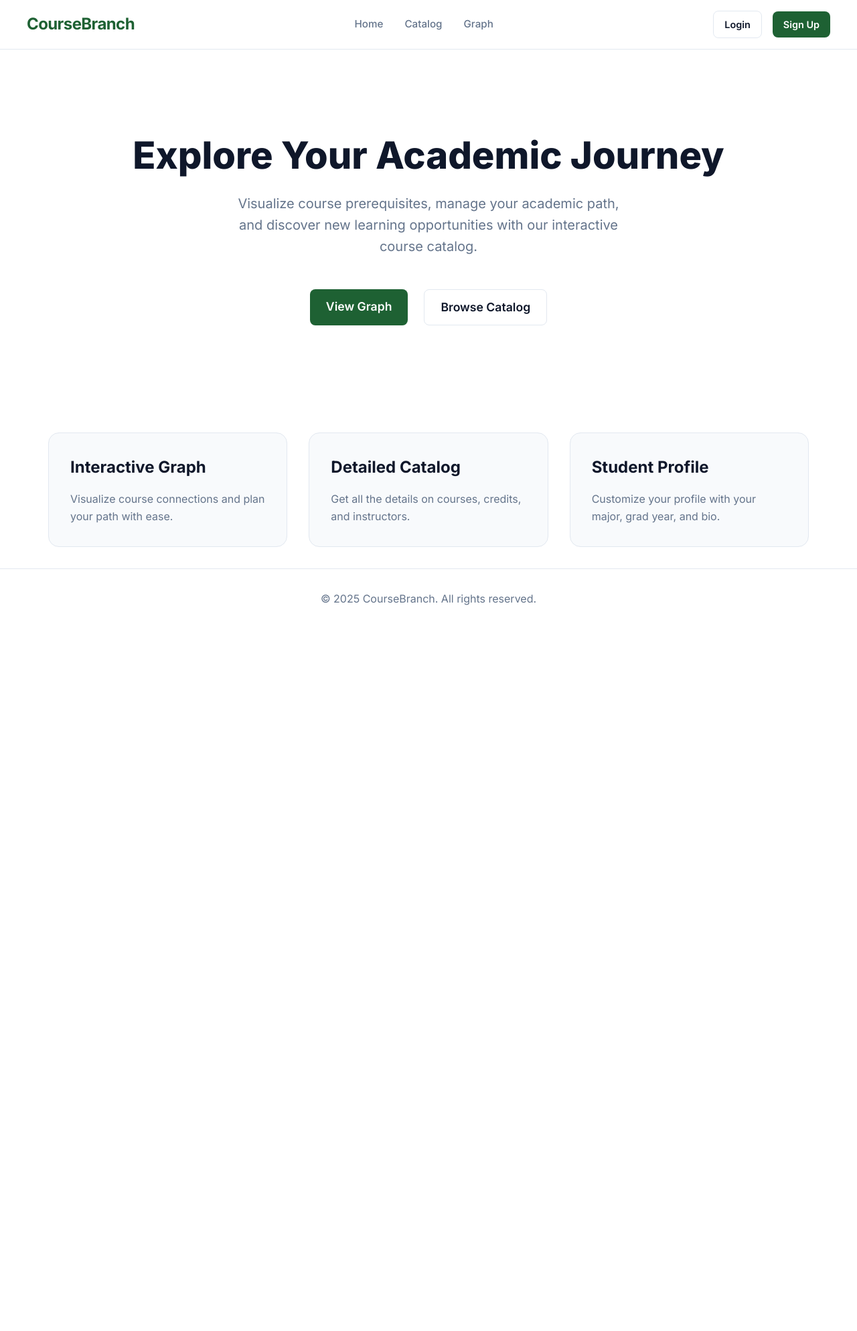
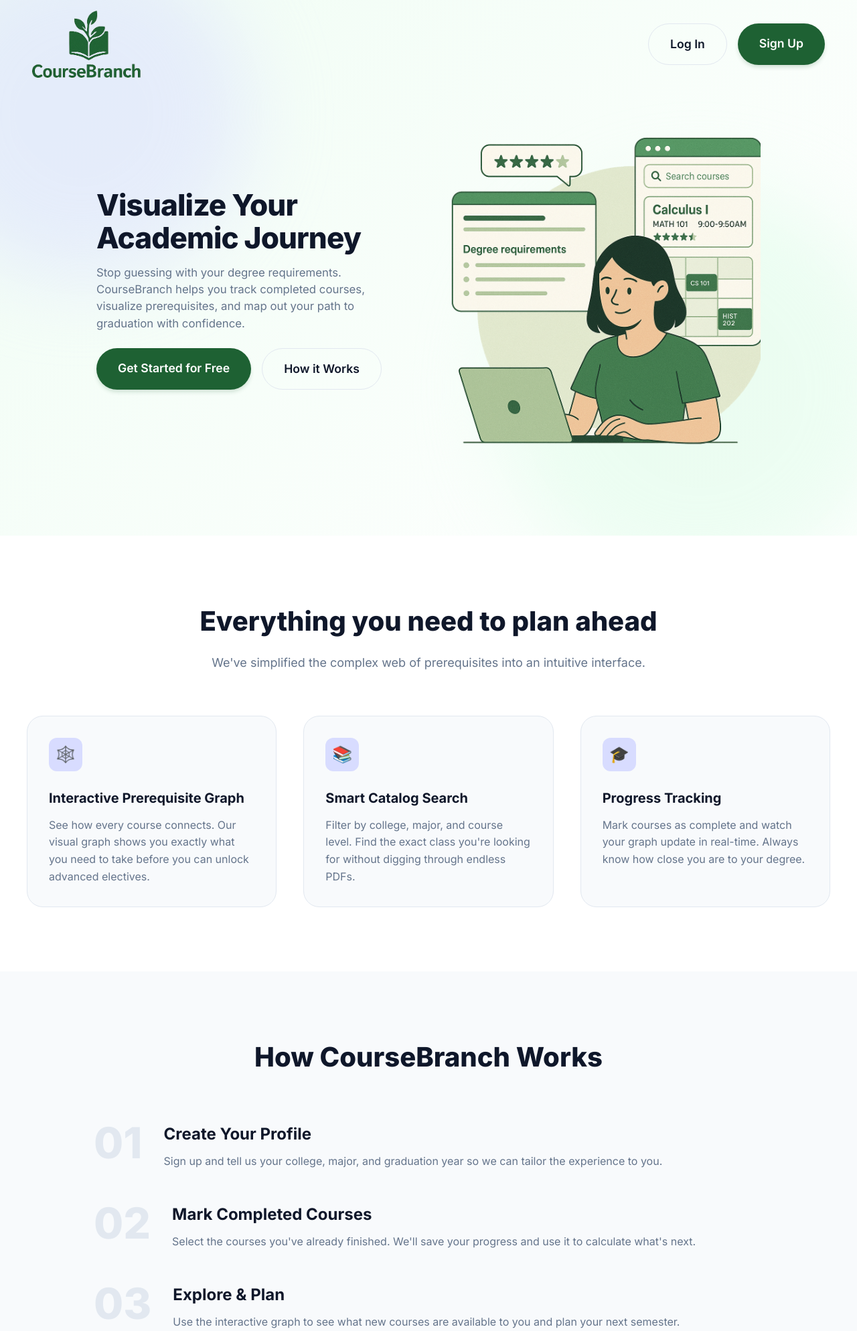
Before and after one commit to Valaki318/coursebranch, a Django app: page / in a window 1280 px wide. Shown: the top 1988 px of the page at 67% size. Before the commit the page ends 904 px from the top, so only its background shows below. Run offline with Django 5.2, Linux system fonts and the light colour scheme.

Commit message:
Add landing page for anonymous users

```diff
--- a/coursebranch/accounts/views.py
+++ b/coursebranch/accounts/views.py
@@ -71,8 +71,10 @@ def logout_view(request):
 
 
 def home_view(request):
-    """Simple home page with or without login"""
-    return render(request, 'home.html')
+    """Landing page for anonymous users; redirects logged-in users."""
+    if request.user.is_authenticated:
+        return redirect('catalog')
+    return render(request, 'landing.html')
 
 
 @login_required
--- a/coursebranch/catalog/views.py
+++ b/coursebranch/catalog/views.py
@@ -5,6 +5,7 @@ from django.db.models import Q
 from .models import Course, Review
 from django.contrib.auth.decorators import login_required
 
+@login_required
 def course_detail_view(request, code):
     course = get_object_or_404(Course, code=code)
     filter_type = request.GET.get('filter', 'all')
@@ -88,6 +89,7 @@ def _get_major_query(major_source):
 
     return query
 
+@login_required
 def catalog_view(request):
     # Get filter parameter (default to 'all')
     filter_type = request.GET.get('filter', 'all')
@@ -145,6 +147,7 @@ def catalog_view(request):
         "user_courses": user_courses
     })
 
+@login_required
 def course_tree_view(request):
     """Renders the static HTML page for the Cytoscape graph."""
     return render(request, "catalog/tree_cytoscape.html")
@@ -162,6 +165,7 @@ def _derive_course_level(code: str) -> str:
     bucket = min(500, (number // 100) * 100)
     return str(bucket)
 
+@login_required
 def course_graph_json(request):
     """Returns the JSON data for the Cytoscape graph."""
     major_query = request.GET.get('major')
@@ -238,6 +242,7 @@ def course_graph_json(request):
 
     return JsonResponse({"elements": {"nodes": nodes, "edges": edges}})
 
+@login_required
 def add_course(request):
     if request.method == "POST" and request.user.is_authenticated:
         course = Course.objects.get(code=request.POST.get("code"))
@@ -245,6 +250,7 @@ def add_course(request):
         prof.completed_courses.add(course)
         return JsonResponse({"status": "ok"})
 
+@login_required
 def remove_course(request):
     if request.method == "POST" and request.user.is_authenticated:
         course = Course.objects.get(code=request.POST.get("code"))
--- /dev/null
+++ b/coursebranch/static/css/landing.css
@@ -0,0 +1,337 @@
+/* Landing Page Specific Styles */
+
+/* Hide the default header as we'll build a custom one for the landing page */
+.landing-page header {
+    display: none;
+}
+
+.landing-page main {
+    max-width: 100%;
+    padding: 0;
+    overflow-x: hidden;
+}
+
+/* Custom Landing Header */
+.landing-header {
+    position: absolute;
+    top: 0;
+    left: 0;
+    right: 0;
+    display: flex;
+    justify-content: space-between;
+    align-items: center;
+    padding: 1rem 3rem; /* Increased padding left/right to 3rem */
+    max-width: 1400px;
+    margin: 0 auto;
+    z-index: 10;
+}
+
+.landing-logo {
+    display: flex;
+    align-items: center;
+    gap: 0.75rem;
+    font-size: 1.5rem;
+    font-weight: 800;
+    color: var(--dark-emerald);
+    text-decoration: none;
+}
+
+.landing-logo img {
+    height: 100px;
+    width: auto;
+    margin: 0;
+    padding: 0;
+    display: block;
+}
+
+.landing-nav {
+    display: flex;
+    gap: 1rem;
+}
+
+/* Hero Section */
+.hero-section {
+    position: relative;
+    padding: 6rem 2rem 2rem; /* Reduced bottom padding further */
+    background: linear-gradient(135deg, #f0fdf4 0%, #ffffff 100%);
+    overflow: hidden;
+    display: flex;
+    align-items: center;
+    min-height: 100vh;
+    box-sizing: border-box; /* Ensure padding is included in height */
+}
+
+.hero-container {
+    max-width: 1100px; /* Slightly reduced max-width to make content tighter */
+    margin: 0 auto;
+    display: grid;
+    grid-template-columns: 1fr 1fr;
+    gap: 2rem;
+    align-items: center;
+    z-index: 1;
+}
+
+.hero-content h1 {
+    font-size: 2.75rem; /* Slightly smaller font size */
+    line-height: 1.1;
+    margin-bottom: 1rem;
+    color: var(--text-color);
+    font-weight: 900;
+    letter-spacing: -0.02em;
+}
+
+.hero-content p {
+    font-size: 1.05rem; /* Slightly smaller font size */
+    color: var(--text-muted);
+    margin-bottom: 1.5rem;
+    max-width: 450px;
+    line-height: 1.5;
+}
+
+.hero-buttons {
+    display: flex;
+    gap: 1rem;
+    flex-wrap: wrap;
+}
+
+.btn-landing-primary {
+    background-color: var(--primary-color);
+    color: white;
+    padding: 1rem 2rem;
+    border-radius: 50px;
+    font-weight: 600;
+    font-size: 1.1rem;
+    transition: transform 0.2s, box-shadow 0.2s;
+    box-shadow: 0 4px 6px -1px rgba(30, 97, 51, 0.2);
+}
+
+.btn-landing-primary:hover {
+    transform: translateY(-2px);
+    box-shadow: 0 10px 15px -3px rgba(30, 97, 51, 0.3);
+    background-color: var(--primary-hover);
+}
+
+.btn-landing-secondary {
+    background-color: transparent;
+    color: var(--text-color);
+    padding: 1rem 2rem;
+    border-radius: 50px;
+    font-weight: 600;
+    font-size: 1.1rem;
+    border: 1px solid var(--border-color);
+    transition: all 0.2s;
+}
+
+.btn-landing-secondary:hover {
+    background-color: white;
+    border-color: var(--text-muted);
+}
+
+.hero-image {
+    position: relative;
+}
+
+.hero-image img {
+    width: 100%;
+    height: auto;
+    max-width: 480px; /* Further reduced max-width */
+}
+
+
+/* Blob Backgrounds */
+.blob {
+    position: absolute;
+    border-radius: 50%;
+    filter: blur(60px);
+    opacity: 0.5;
+    z-index: 0;
+}
+
+.blob-1 {
+    top: -10%;
+    left: -10%;
+    width: 500px;
+    height: 500px;
+    background-color: var(--periwinkle);
+}
+
+.blob-2 {
+    bottom: -10%;
+    right: -5%;
+    width: 600px;
+    height: 600px;
+    background-color: #dcfce7; /* Light emerald */
+}
+
+/* Features Section */
+.features-section {
+    padding: 6rem 2rem;
+    background-color: white;
+}
+
+.section-header {
+    text-align: center;
+    margin-bottom: 4rem;
+    max-width: 700px;
+    margin-left: auto;
+    margin-right: auto;
+}
+
+.section-header h2 {
+    font-size: 2.5rem;
+    font-weight: 800;
+    margin-bottom: 1rem;
+    color: var(--text-color);
+}
+
+.section-header p {
+    font-size: 1.125rem;
+    color: var(--text-muted);
+}
+
+.features-grid {
+    display: grid;
+    grid-template-columns: repeat(auto-fit, minmax(300px, 1fr));
+    gap: 2.5rem;
+    max-width: 1200px;
+    margin: 0 auto;
+}
+
+.feature-card {
+    padding: 2rem;
+    border-radius: 1.5rem;
+    background-color: var(--surface-color);
+    border: 1px solid var(--border-color);
+    transition: transform 0.2s;
+}
+
+.feature-card:hover {
+    transform: translateY(-5px);
+    border-color: var(--primary-color);
+}
+
+.feature-icon {
+    width: 50px;
+    height: 50px;
+    background-color: var(--periwinkle);
+    color: var(--primary-color);
+    border-radius: 12px;
+    display: flex;
+    align-items: center;
+    justify-content: center;
+    margin-bottom: 1.5rem;
+    font-size: 1.5rem;
+}
+
+.feature-card h3 {
+    font-size: 1.25rem;
+    font-weight: 700;
+    margin-bottom: 0.75rem;
+}
+
+/* How It Works */
+.how-it-works {
+    padding: 6rem 2rem;
+    background-color: #f8fafc;
+}
+
+.steps-container {
+    max-width: 1000px;
+    margin: 0 auto;
+    display: grid;
+    gap: 3rem;
+}
+
+.step {
+    display: flex;
+    gap: 2rem;
+    align-items: flex-start;
+}
+
+.step-number {
+    font-size: 4rem;
+    font-weight: 900;
+    line-height: 1;
+    color: #e2e8f0;
+    flex-shrink: 0;
+}
+
+.step-content h3 {
+    font-size: 1.5rem;
+    font-weight: 700;
+    margin-bottom: 0.5rem;
+    color: var(--text-color);
+}
+
+.step-content p {
+    color: var(--text-muted);
+}
+
+/* CTA Section */
+.cta-section {
+    padding: 6rem 2rem;
+    text-align: center;
+    background-color: var(--dark-emerald);
+    color: white;
+}
+
+.cta-container {
+    max-width: 800px;
+    margin: 0 auto;
+}
+
+.cta-container h2 {
+    font-size: 2.5rem;
+    margin-bottom: 1.5rem;
+}
+
+.cta-container p {
+    font-size: 1.25rem;
+    margin-bottom: 2.5rem;
+    opacity: 0.9;
+}
+
+.btn-cta-white {
+    background-color: white;
+    color: var(--dark-emerald);
+    padding: 1rem 2.5rem;
+    border-radius: 50px;
+    font-weight: 700;
+    font-size: 1.1rem;
+    display: inline-block;
+    transition: transform 0.2s;
+}
+
+.btn-cta-white:hover {
+    transform: scale(1.05);
+    background-color: #f0fdf4;
+}
+
+/* Responsive */
+@media (max-width: 768px) {
+    .hero-container {
+        grid-template-columns: 1fr;
+        text-align: center;
+        gap: 3rem;
+    }
+
+    .hero-content p {
+        margin-left: auto;
+        margin-right: auto;
+    }
+
+    .hero-buttons {
+        justify-content: center;
+    }
+
+    .hero-content h1 {
+        font-size: 2.5rem;
+    }
+
+    .hero-image {
+        order: -1; /* Image on top on mobile? Or keep bottom? */
+        /* Keeping bottom by default, but let's make it smaller */
+        max-width: 300px;
+        margin: 0 auto;
+    }
+}
--- a/coursebranch/templates/base.html
+++ b/coursebranch/templates/base.html
@@ -18,9 +18,10 @@
             <a href="{% url 'home' %}" class="logo">CourseBranch</a>
 
             <nav class="nav-links">
-                <a href="{% url 'home' %}" class="nav-link">Home</a>
-                <a href="/catalog/" class="nav-link">Catalog</a>
-                <a href="/catalog/tree/" class="nav-link">Graph</a>
+                {% if user.is_authenticated %}
+                    <a href="{% url 'catalog' %}" class="nav-link">Catalog</a>
+                    <a href="{% url 'course_tree' %}" class="nav-link">Graph</a>
+                {% endif %}
             </nav>
 
             <div class="user-actions">
--- /dev/null
+++ b/coursebranch/templates/landing.html
@@ -0,0 +1,117 @@
+{% extends 'base.html' %}
+{% load static %}
+
+{% block title %}Master Your Degree Path - CourseBranch{% endblock %}
+
+{% block body_class %}landing-page{% endblock %}
+
+{% block extra_css %}
+<link rel="stylesheet" href="{% static 'css/landing.css' %}">
+{% endblock %}
+
+{% block content %}
+
+<!-- Custom Header -->
+<nav class="landing-header">
+    <a href="/" class="landing-logo">
+        <img src="{% static 'assets/logo/full_logo_cb.png' %}" alt="CourseBranch Logo">
+    </a>
+    <div class="landing-nav">
+        <a href="{% url 'login' %}" class="btn-landing-secondary">Log In</a>
+        <a href="{% url 'signup' %}" class="btn-landing-primary">Sign Up</a>
+    </div>
+</nav>
+
+<!-- Hero Section -->
+<section class="hero-section">
+    <div class="blob blob-1"></div>
+    <div class="blob blob-2"></div>
+
+    <div class="hero-container">
+        <div class="hero-content">
+            <h1>Visualize Your <br><span>Academic Journey</span></h1>
+            <p>
+                Stop guessing with your degree requirements. CourseBranch helps you track completed courses, visualize prerequisites, and map out your path to graduation with confidence.
+            </p>
+            <div class="hero-buttons">
+                <a href="{% url 'signup' %}" class="btn-landing-primary">Get Started for Free</a>
+                <a href="#how-it-works" class="btn-landing-secondary">How it Works</a>
+            </div>
+        </div>
+        <div class="hero-image">
+            <img src="{% static 'assets/landing/student.png' %}" alt="Student Planning Illustration">
+        </div>
+    </div>
+</section>
+
+<!-- Features Section -->
+<section class="features-section" id="features">
+    <div class="section-header">
+        <h2>Everything you need to plan ahead</h2>
+        <p>We've simplified the complex web of prerequisites into an intuitive interface.</p>
+    </div>
+
+    <div class="features-grid">
+        <div class="feature-card">
+            <div class="feature-icon">🕸️</div>
+            <h3>Interactive Prerequisite Graph</h3>
+            <p>See how every course connects. Our visual graph shows you exactly what you need to take before you can unlock advanced electives.</p>
+        </div>
+
+        <div class="feature-card">
+            <div class="feature-icon">📚</div>
+            <h3>Smart Catalog Search</h3>
+            <p>Filter by college, major, and course level. Find the exact class you're looking for without digging through endless PDFs.</p>
+        </div>
+
+        <div class="feature-card">
+            <div class="feature-icon">🎓</div>
+            <h3>Progress Tracking</h3>
+            <p>Mark courses as complete and watch your graph update in real-time. Always know how close you are to your degree.</p>
+        </div>
+    </div>
+</section>
+
+<!-- How It Works Section -->
+<section class="how-it-works" id="how-it-works">
+    <div class="section-header">
+        <h2>How CourseBranch Works</h2>
+    </div>
+
+    <div class="steps-container">
+        <div class="step">
+            <div class="step-number">01</div>
+            <div class="step-content">
+                <h3>Create Your Profile</h3>
+                <p>Sign up and tell us your college, major, and graduation year so we can tailor the experience to you.</p>
+            </div>
+        </div>
+
+        <div class="step">
+            <div class="step-number">02</div>
+            <div class="step-content">
+                <h3>Mark Completed Courses</h3>
+                <p>Select the courses you've already finished. We'll save your progress and use it to calculate what's next.</p>
+            </div>
+        </div>
+
+        <div class="step">
+            <div class="step-number">03</div>
+            <div class="step-content">
+                <h3>Explore & Plan</h3>
+                <p>Use the interactive graph to see what new courses are available to you and plan your next semester.</p>
+            </div>
+        </div>
+    </div>
+</section>
+
+<!-- CTA Section -->
+<section class="cta-section">
+    <div class="cta-container">
+        <h2>Ready to take control of your degree?</h2>
+        <p>Join students who are planning their academic future with clarity.</p>
+        <a href="{% url 'signup' %}" class="btn-cta-white">Create Free Account</a>
+    </div>
+</section>
+
+{% endblock %}
```
Also changed, not shown: coursebranch/static/assets/landing/student.png (added).
